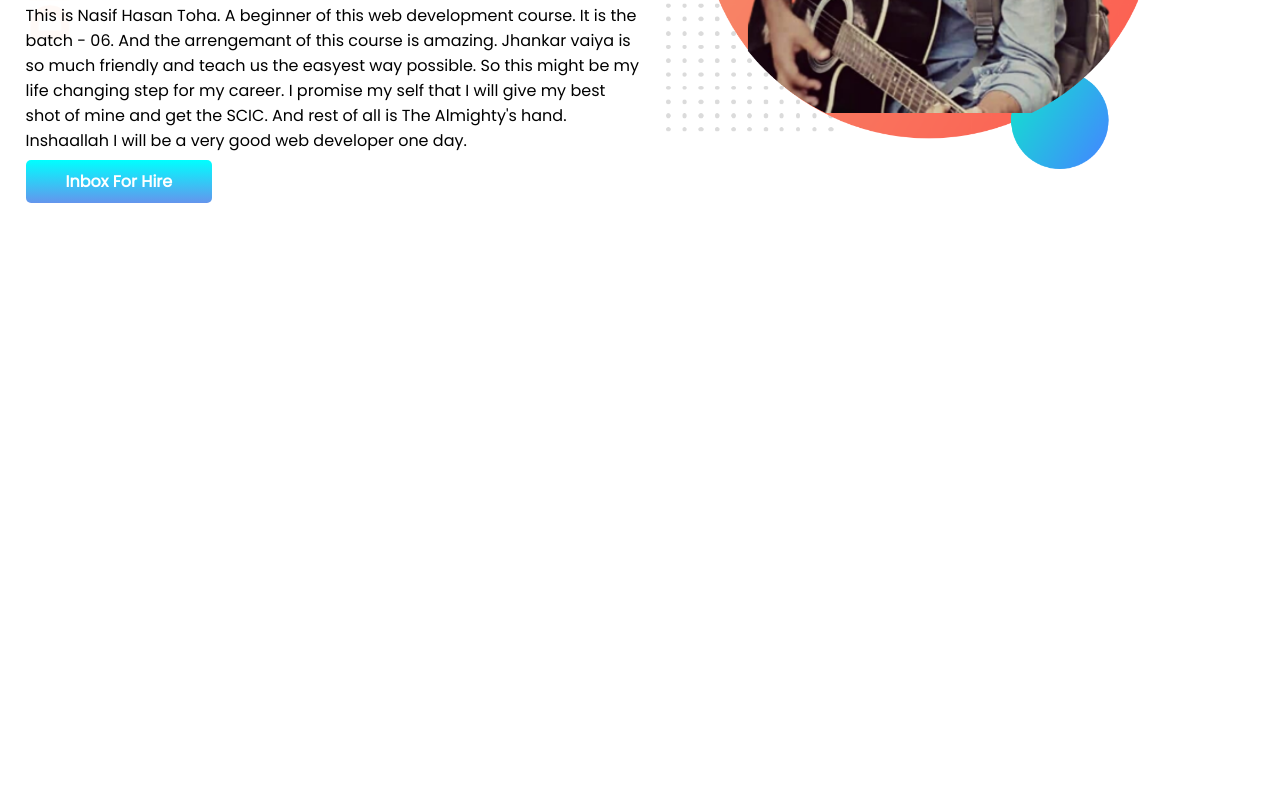
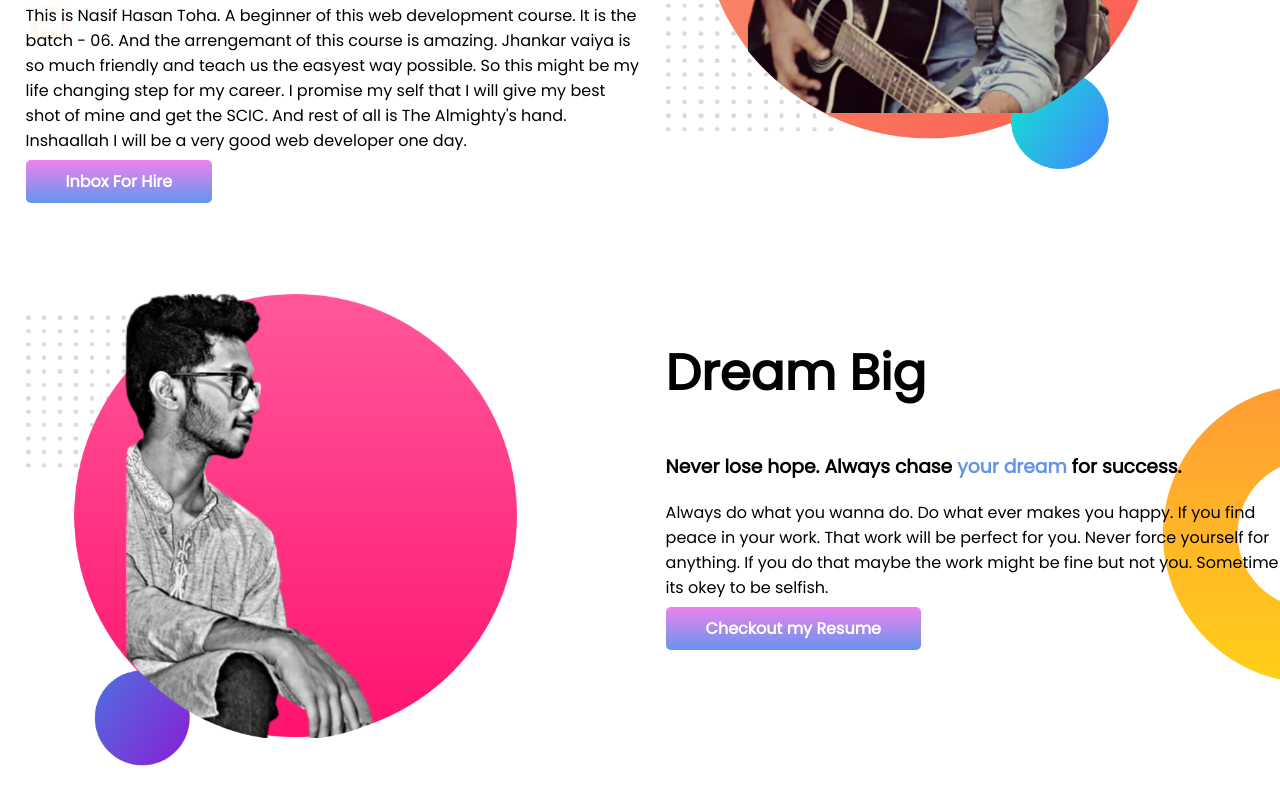
Before and after one commit to Nasif-Hasan/Web-D4-portfolio, a plain HTML site: page index.html in a window 1280 px wide. Shown: the part 319-1124 px from the top of the page. Before the commit the page ends 800 px from the top, so only its background shows below. Drawn offline with Linux system fonts and the light colour scheme.

Commit message:
two-done

```diff
--- a/index.html
+++ b/index.html
@@ -16,7 +16,7 @@
     <section class="bg-banner">
         <div class="half-page">
             <h1>Welcome To </h1>
-            <h1><span class="orangre">Nasif Hasan's</span> Portfolio</h1>
+            <h1><span class="cornblue">Nasif Hasan's</span> Portfolio</h1>
             <h3>A Person who is learning Web Development</h3>
             <p>This is Nasif Hasan Toha. A beginner of this web development course. It
                 is the batch - 06. And the arrengemant of this course is amazing. Jhankar vaiya is so much friendly and
@@ -29,6 +29,19 @@
             <img src="images/myGuiter-bg.png" alt="">
         </div>
     </section>
+    <section class="second-banner">
+        <div class="half-page">
+            <img src=" images/mySideprofile-bg2.png" alt="">
+        </div>
+        <div class="half-page">
+            <h1>Dream Big </h1>
+            <h3>Never lose hope. Always chase <span class="cornblue">your dream</span> for success.</h3>
+            <p>Always do what you wanna do. Do what ever makes you happy. If you find peace in your work. That work will
+                be perfect for you. Never force yourself for anything. If you do that maybe the work might be fine but
+                not you. Sometime its okey to be selfish.</p>
+            <a class="hire-button" href="">Checkout my Resume</a>
+        </div>
+    </section>
 </body>
 
 </html>
--- a/style.css
+++ b/style.css
@@ -7,12 +7,13 @@ h1 {
     font-size: 50px;
 }
 
-.orangre {
+.cornblue {
     color: cornflowerblue;
 }
 
 section {
     display: flex;
+    margin-bottom: 100px;
 }
 
 .half-page {
@@ -27,7 +28,7 @@ section {
 .hire-button {
     text-decoration: none;
     padding: 10px 40px;
-    background: linear-gradient(cyan, cornflowerblue);
+    background: linear-gradient(violet, cornflowerblue);
     color: white;
     font-weight: 700;
     border-radius: 5px;
@@ -37,3 +38,9 @@ section {
     background-image: url(images/top-banner.png);
     background-repeat: no-repeat;
 }
+
+.second-banner {
+    background-image: url(images/dream-bg.png);
+    background-repeat: no-repeat;
+    background-position: right;
+}
```
